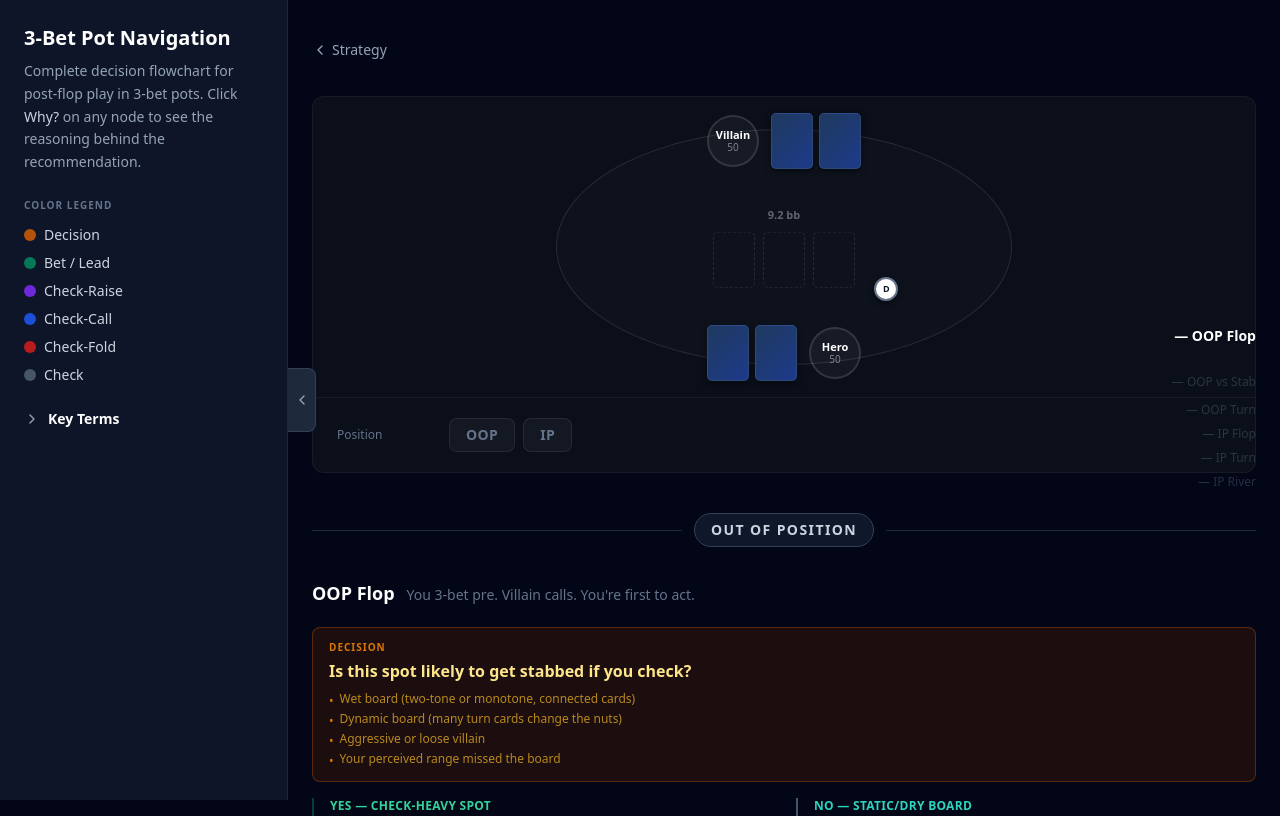
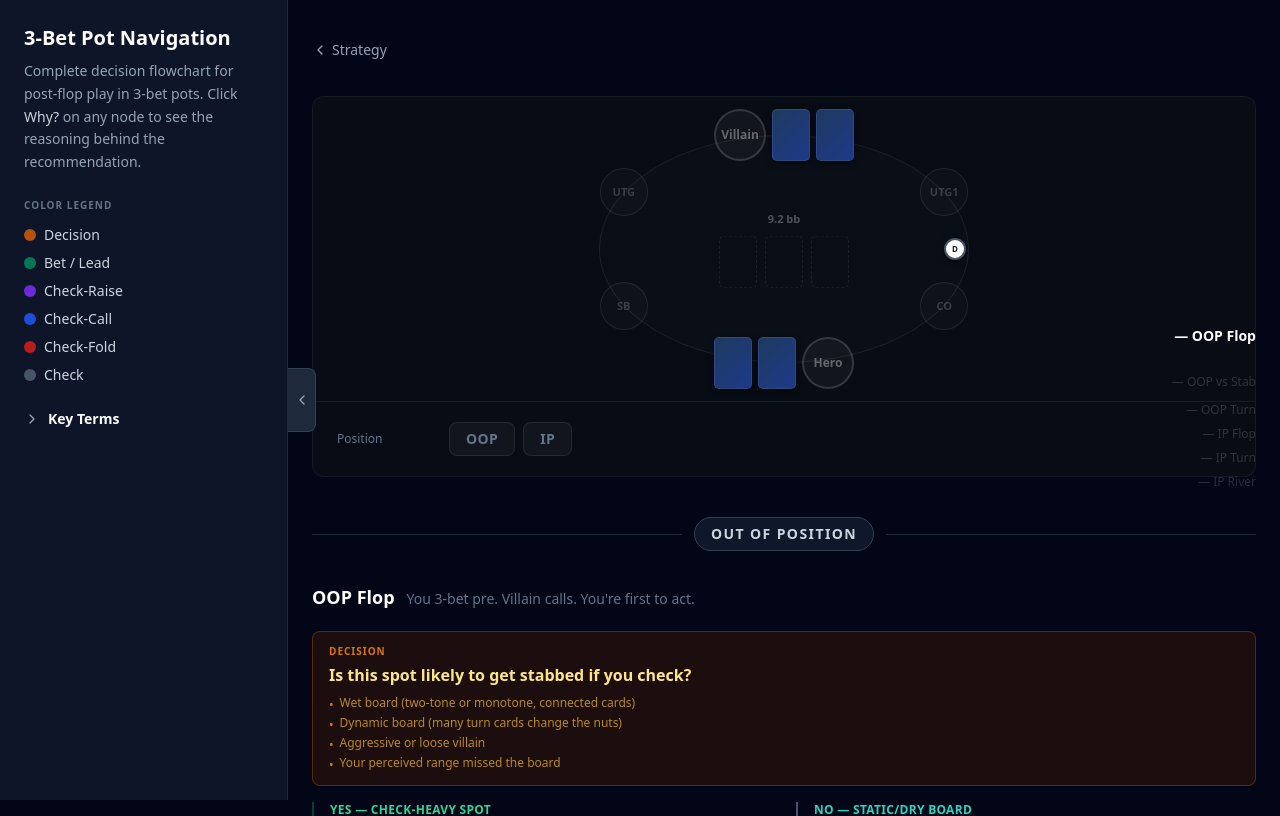
Before and after one commit to Ollienel777/Flowker, a Next.js app: page /poker/flowchart in a window 1280 px wide. Shown: the top 816 px of the page. Built offline with nearby package versions, Linux system fonts and the light colour scheme.

Commit message:
feat: 6-max table view

```diff
--- a/src/app/poker/flowchart/page.tsx
+++ b/src/app/poker/flowchart/page.tsx
@@ -612,63 +612,71 @@ const EXAMPLE_FLOPS: Record<'wet' | 'dry', Card[]> = {
   ],
 };
 
-function GtoCard({ rank, suit, faceDown = false, small = false }: {
-  rank?: string; suit?: string; faceDown?: boolean; small?: boolean;
+// Clockwise angle from 12 o'clock → (x, y) on the oval
+// Container: 520 × 304, center (260, 152), ra=185, rb=114
+function seatPos(angleDeg: number) {
+  const rad = angleDeg * Math.PI / 180;
+  return { x: 260 + 185 * Math.sin(rad), y: 152 - 114 * Math.cos(rad) };
+}
+
+const GHOST_SEATS: { label: string; angle: number }[] = [
+  { label: 'UTG1', angle: 60  },
+  { label: 'CO',   angle: 120 },
+  { label: 'SB',   angle: 240 },
+  { label: 'UTG',  angle: 300 },
+];
+
+function GtoCard({ rank, suit, faceDown = false }: {
+  rank?: string; suit?: string; faceDown?: boolean;
 }) {
-  const w = small ? 32 : 42;
-  const h = small ? 44 : 56;
-  const fontSize = small ? 14 : 20;
-
   if (faceDown) {
     return (
       <div style={{
-        width: w, height: h,
-        borderRadius: 5,
-        background: 'linear-gradient(135deg, #1e3a5f 0%, #1e3a8a 100%)',
+        width: 38, height: 52, borderRadius: 5, flexShrink: 0,
+        background: 'linear-gradient(135deg, #1e3a5f, #1e3a8a)',
         border: '1px solid rgba(255,255,255,0.08)',
         boxShadow: '0 2px 6px rgba(0,0,0,0.5)',
       }} />
     );
   }
-
   const bg = suit ? SUIT_BG[suit] ?? '#374151' : '#374151';
   return (
     <div style={{
-      width: w, height: h,
-      borderRadius: 5,
-      background: bg,
-      boxShadow: '0 2px 8px rgba(0,0,0,0.6)',
-      display: 'flex',
-      alignItems: 'center',
-      justifyContent: 'center',
+      width: 38, height: 52, borderRadius: 5, flexShrink: 0,
+      background: bg, boxShadow: '0 2px 8px rgba(0,0,0,0.6)',
+      display: 'flex', alignItems: 'center', justifyContent: 'center',
     }}>
-      <span style={{ color: '#fff', fontWeight: 900, fontSize, lineHeight: 1 }}>{rank}</span>
+      <span style={{ color: '#fff', fontWeight: 900, fontSize: 19, lineHeight: 1 }}>{rank}</span>
     </div>
   );
 }
 
-function SeatBadge({ label, stack, active, color }: {
-  label: string; stack: number; active?: boolean; color?: 'teal' | 'orange';
-}) {
-  const borderColor = active
-    ? color === 'orange' ? '#f97316' : '#14b8a6'
-    : 'rgba(255,255,255,0.12)';
-  const bg = active
-    ? color === 'orange' ? 'rgba(249,115,22,0.15)' : 'rgba(20,184,166,0.15)'
-    : 'rgba(255,255,255,0.04)';
-
+function GhostSeat({ label }: { label: string }) {
   return (
     <div style={{
-      width: 52, height: 52,
-      borderRadius: '50%',
-      border: `2px solid ${borderColor}`,
-      background: bg,
-      display: 'flex', flexDirection: 'column',
-      alignItems: 'center', justifyContent: 'center',
-      boxShadow: active ? `0 0 12px ${borderColor}60` : 'none',
+      width: 48, height: 48, borderRadius: '50%',
+      border: '1.5px solid rgba(255,255,255,0.08)',
+      background: 'rgba(255,255,255,0.02)',
+      display: 'flex', alignItems: 'center', justifyContent: 'center',
     }}>
-      <span style={{ color: '#fff', fontWeight: 700, fontSize: 11, lineHeight: 1 }}>{label}</span>
-      <span style={{ color: 'rgba(255,255,255,0.45)', fontSize: 10, lineHeight: 1.4 }}>{stack}</span>
+      <span style={{ color: 'rgba(255,255,255,0.18)', fontWeight: 700, fontSize: 11 }}>{label}</span>
+    </div>
+  );
+}
+
+function ActiveSeat({ label, active, color }: {
+  label: string; active: boolean; color: 'teal' | 'orange';
+}) {
+  const accent = color === 'orange' ? '#f97316' : '#14b8a6';
+  return (
+    <div style={{
+      width: 52, height: 52, borderRadius: '50%', flexShrink: 0,
+      border: `2px solid ${active ? accent : 'rgba(255,255,255,0.14)'}`,
+      background: active ? `${accent}18` : 'rgba(255,255,255,0.04)',
+      display: 'flex', alignItems: 'center', justifyContent: 'center',
+      boxShadow: active ? `0 0 14px ${accent}40` : 'none',
+    }}>
+      <span style={{ color: active ? '#fff' : 'rgba(255,255,255,0.35)', fontWeight: 700, fontSize: 12 }}>{label}</span>
     </div>
   );
 }
@@ -680,7 +688,7 @@ function TableView({ filters, setFilters }: {
   const flop = filters.board ? EXAMPLE_FLOPS[filters.board] : null;
 
   // heads-up: BTN = IP (acts last postflop), BB = OOP
-  const heroLabel    = filters.position === 'ip' ? 'BTN' : filters.position === 'oop' ? 'BB' : 'Hero';
+  const heroLabel    = filters.position === 'ip' ? 'BTN' : filters.position === 'oop' ? 'BB'  : 'Hero';
   const villainLabel = filters.position === 'ip' ? 'BB'  : filters.position === 'oop' ? 'BTN' : 'Villain';
 
   function toggle<K extends keyof Filters>(key: K, value: Filters[K]) {
@@ -693,67 +701,79 @@ function TableView({ filters, setFilters }: {
   }
 
   return (
-    <div className="rounded-xl border border-white/5 mb-10" style={{ background: '#0a0f1a' }}>
+    <div className="rounded-xl border border-white/5 mb-10 overflow-hidden" style={{ background: '#080d15' }}>
 
       {/* ── Table ── */}
-      <div className="relative mx-auto" style={{ width: 520, height: 300, maxWidth: '100%' }}>
+      <div className="relative mx-auto" style={{ width: 520, height: 304, maxWidth: '100%' }}>
 
-        {/* Oval outline */}
-        <div className="absolute inset-8" style={{
+        {/* Oval */}
+        <div className="absolute" style={{
+          inset: '38px 75px',
           borderRadius: '50%',
-          border: '1.5px solid rgba(255,255,255,0.1)',
-          background: 'rgba(255,255,255,0.015)',
+          border: '1.5px solid rgba(255,255,255,0.07)',
+          background: 'rgba(255,255,255,0.01)',
         }} />
 
-        {/* Villain row */}
-        <div className="absolute top-4 left-1/2 -translate-x-1/2 flex items-center gap-3 z-10">
-          <SeatBadge label={villainLabel} stack={50} color="orange" />
-          <div className="flex gap-1.5">
-            <GtoCard faceDown />
-            <GtoCard faceDown />
-          </div>
+        {/* Ghost seats */}
+        {GHOST_SEATS.map(({ label, angle }) => {
+          const { x, y } = seatPos(angle);
+          return (
+            <div key={label} style={{ position: 'absolute', left: x - 24, top: y - 24, zIndex: 10 }}>
+              <GhostSeat label={label} />
+            </div>
+          );
+        })}
+
+        {/* Villain (top) */}
+        <div style={{
+          position: 'absolute', top: 12, left: '50%',
+          transform: 'translateX(-50%)',
+          display: 'flex', alignItems: 'center', gap: 6, zIndex: 10,
+        }}>
+          <ActiveSeat label={villainLabel} active={!!filters.position} color="orange" />
+          <GtoCard faceDown />
+          <GtoCard faceDown />
         </div>
 
         {/* Pot + flop */}
-        <div className="absolute top-1/2 left-1/2 -translate-x-1/2 -translate-y-1/2 flex flex-col items-center gap-2 z-10">
-          <span style={{ color: 'rgba(255,255,255,0.35)', fontSize: 11, fontWeight: 600 }}>9.2 bb</span>
-          <div className="flex gap-2">
+        <div style={{
+          position: 'absolute', top: '50%', left: '50%',
+          transform: 'translate(-50%, -50%)',
+          display: 'flex', flexDirection: 'column', alignItems: 'center', gap: 8, zIndex: 10,
+        }}>
+          <span style={{ color: 'rgba(255,255,255,0.28)', fontSize: 11, fontWeight: 600 }}>9.2 bb</span>
+          <div style={{ display: 'flex', gap: 8 }}>
             {flop ? flop.map((c, i) => (
               <GtoCard key={i} rank={c.rank} suit={c.suit} />
             )) : (
               [0,1,2].map(i => (
-                <div key={i} style={{
-                  width: 42, height: 56, borderRadius: 5,
-                  border: '1.5px dashed rgba(255,255,255,0.1)',
-                }} />
+                <div key={i} style={{ width: 38, height: 52, borderRadius: 5, border: '1.5px dashed rgba(255,255,255,0.07)' }} />
               ))
             )}
           </div>
         </div>
 
-        {/* Dealer button */}
-        <div className="absolute z-10" style={{
-          bottom: '32%', right: '28%',
-          width: 24, height: 24, borderRadius: '50%',
-          background: '#fff', border: '2px solid #64748b',
+        {/* Dealer button — right edge of oval */}
+        <div style={{
+          position: 'absolute', top: '50%', right: 78,
+          transform: 'translateY(-50%)',
+          width: 22, height: 22, borderRadius: '50%',
+          background: '#fff', border: '2px solid #475569',
           display: 'flex', alignItems: 'center', justifyContent: 'center',
-          boxShadow: '0 2px 6px rgba(0,0,0,0.5)',
+          boxShadow: '0 2px 6px rgba(0,0,0,0.5)', zIndex: 10,
         }}>
-          <span style={{ fontSize: 9, fontWeight: 900, color: '#0f172a' }}>D</span>
+          <span style={{ fontSize: 8, fontWeight: 900, color: '#0f172a' }}>D</span>
         </div>
 
-        {/* Hero row */}
-        <div className="absolute bottom-4 left-1/2 -translate-x-1/2 flex items-center gap-3 z-10">
-          <div className="flex gap-1.5">
-            <GtoCard faceDown />
-            <GtoCard faceDown />
-          </div>
-          <SeatBadge
-            label={heroLabel}
-            stack={50}
-            active={!!filters.position}
-            color="teal"
-          />
+        {/* Hero (bottom) */}
+        <div style={{
+          position: 'absolute', bottom: 12, left: '50%',
+          transform: 'translateX(-50%)',
+          display: 'flex', alignItems: 'center', gap: 6, zIndex: 10,
+        }}>
+          <GtoCard faceDown />
+          <GtoCard faceDown />
+          <ActiveSeat label={heroLabel} active={!!filters.position} color="teal" />
         </div>
       </div>
 
```
Also changed, not shown: .claude/settings.local.json (added), 1 other file (tests, documents, lock files or other folders).
